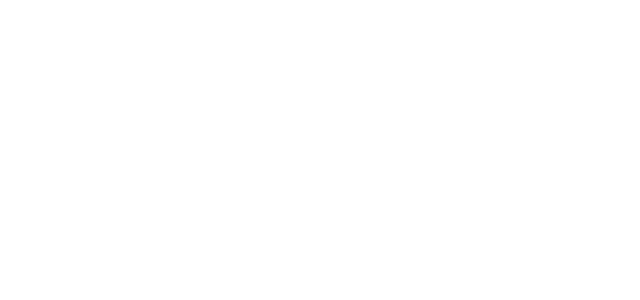
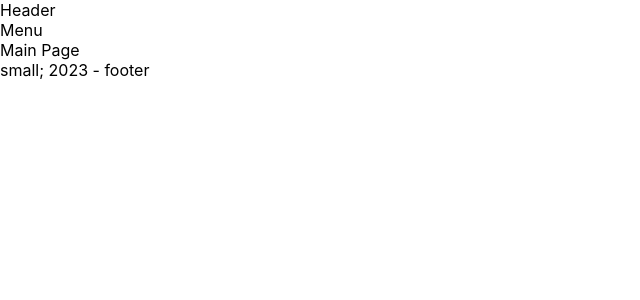
Before and after one commit to SerhiiHats/hw-9-at-react, a React (Create React App) app: page / in a window 1280 px wide. Shown: the top 300 px of the page, without its empty margins (0-640 px from the left). Built offline with nearby package versions, Linux system fonts and the light colour scheme.

Commit message:
add component layout and mainpage

```diff
--- a/src/companents/App/App.js
+++ b/src/companents/App/App.js
@@ -1,10 +1,15 @@
 import './App.css';
+import {Route, Routes} from "react-router";
+import Layout from "../../layout/Layout";
+import MainPage from "../../pages/MainPage";
 
 function App() {
   return (
-    <div>
-
-    </div>
+    <Routes>
+      <Route path={"/"} element={<Layout/>}>
+        <Route index element={<MainPage/>}/>
+      </Route>
+    </Routes>
   );
 }
 
--- /dev/null
+++ b/src/layout/Layout.js
@@ -0,0 +1,22 @@
+import React from 'react';
+import {Outlet} from "react-router";
+import "./Layout.scss"
+
+const Layout = () => {
+  return (
+    <>
+      <header> Header</header>
+      <div>
+        <nav>
+          Menu
+        </nav>
+        <main>
+          <Outlet/>
+        </main>
+      </div>
+      <footer>small; 2023 - footer</footer>
+    </>
+  );
+};
+
+export default Layout;
--- /dev/null
+++ b/src/pages/MainPage.js
@@ -0,0 +1,11 @@
+import React from 'react';
+
+const MainPage = () => {
+  return (
+    <div>
+      Main Page
+    </div>
+  );
+};
+
+export default MainPage;
```
Also changed, not shown: src/layout/Layout.scss (added), src/pages/MainPage.scss (added).
